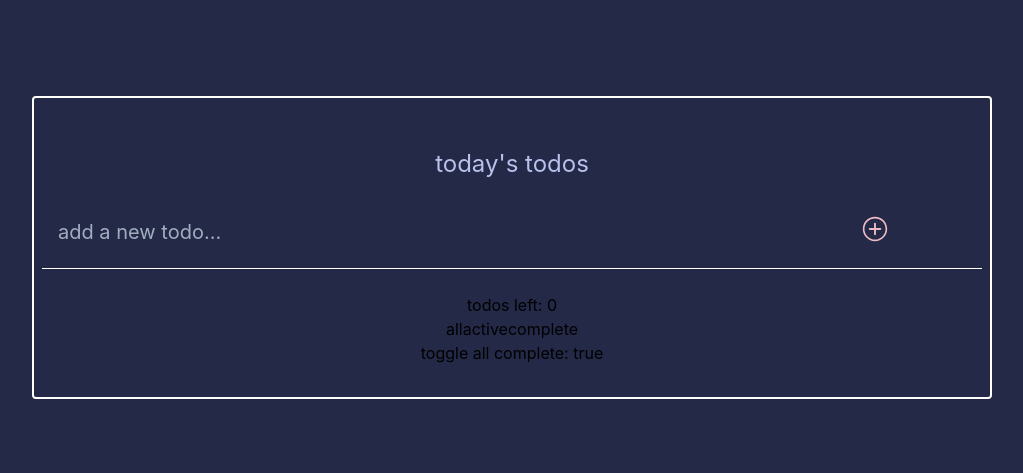
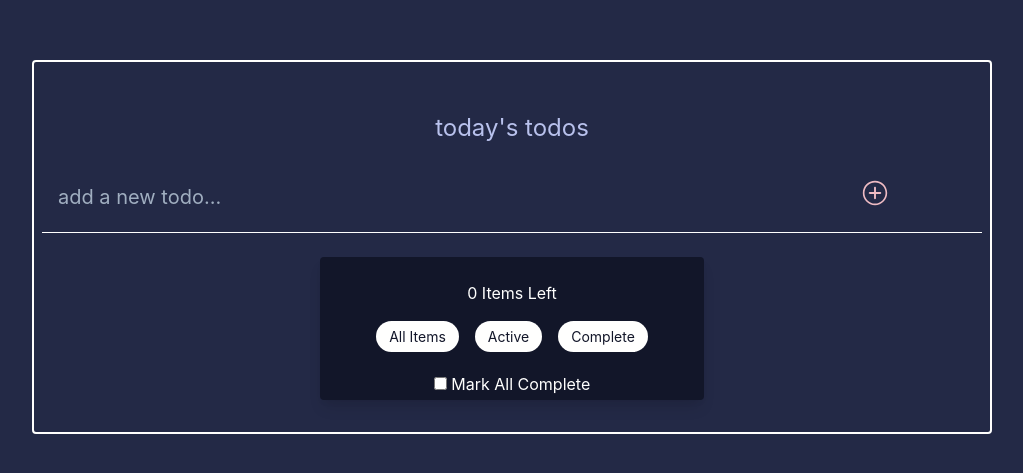
Before and after one commit to tim-corley/electron-react-todo, a React (Create React App) app: page / in a window 1280 px wide. Shown: the part 153-626 px from the top of the page, without its empty margins (128-1151 px from the left). Built offline with nearby package versions, Linux system fonts and the light colour scheme.

Commit message:
add styling

```diff
--- a/src/components/ToDoForm.js
+++ b/src/components/ToDoForm.js
@@ -38,7 +38,7 @@ class ToDoForm extends Component {
               placeholder="add a new todo..."
             />
             <button
-              className="w-1/4 px-2 py-4 mb-2"
+              className="w-1/4 px-2 py-4 mb-2 focus:outline-none"
               onClick={this.handleSubmit}
             >
               <IoIosAddCircleOutline className="flex text-3xl m-auto text-midnightink-button" />
--- a/src/components/ToDoItem.js
+++ b/src/components/ToDoItem.js
@@ -1,7 +1,8 @@
 import React from 'react';
+import { GoTrashcan } from 'react-icons/go';
 
 export default props => (
-  <div className="flex p-2 mt-2 shadow-lg rounded border-2 border-midnightink-stroke text-midnightink-headline">
+  <div className="relative w-full p-2 mt-2 shadow-lg rounded border-2 border-midnightink-stroke text-midnightink-headline">
     <div
       style={{
         textDecoration: props.todo.complete ? 'line-through' : ''
@@ -10,6 +11,8 @@ export default props => (
     >
       {props.todo.text}
     </div>
-    <button onClick={props.onDelete}>x</button>
+    <button className="absolute inset-y-0 right-0 p-2" onClick={props.onDelete}>
+      <GoTrashcan />
+    </button>
   </div>
 );
--- a/src/components/ToDoList.js
+++ b/src/components/ToDoList.js
@@ -60,6 +60,14 @@ export default class TodoList extends React.Component {
       todos = this.state.todos.filter(todo => todo.complete);
     }
 
+    let todos_count = this.state.todos.filter(todo => !todo.complete).length;
+    let todos_left;
+    if (todos_count === 1) {
+      todos_left = '1 Item Left';
+    } else {
+      todos_left = `${todos_count} Items Left`;
+    }
+
     return (
       <div className="m-auto w-3/4 px-2 py-8 rounded border-2 border-midnightink-headline">
         <h2 className="text-center text-2xl text-midnightink-paragraph m-4 ">
@@ -76,29 +84,44 @@ export default class TodoList extends React.Component {
             todo={todo}
           />
         ))}
-        <div className="mt-6 text-center">
+
+        <div className="max-w-sm m-auto mt-6 bg-midnightink-stroke rounded overflow-hidden shadow-lg">
+          <div className="mt-6 text-center text-midnightink-headline">
+            <div>{todos_left}</div>
             <div>
-            todos left: {this.state.todos.filter(todo => !todo.complete).length}
+              <div className="px-6 py-4">
+                <span className="inline-block bg-midnightink-headline rounded-full px-3 py-1 mx-2 text-sm font-semibold text-midnightink-stroke border border-transparent hover:bg-transparent hover:text-midnightink-button hover:border-midnightink-button rounded-full">
+                  <button
+                    className="focus:outline-none"
+                    onClick={() => this.updateTodoToShow('all')}
+                  >
+                    All Items
+                  </button>
+                </span>
+                <span className="inline-block bg-midnightink-headline rounded-full px-3 py-1 mx-2 text-sm font-semibold text-midnightink-stroke border border-transparent hover:bg-transparent hover:text-midnightink-button hover:border-midnightink-button rounded-full">
+                  <button
+                    className="focus:outline-none"
+                    onClick={() => this.updateTodoToShow('active')}
+                  >
+                    Active
+                  </button>
+                </span>
+                <span className="inline-block bg-midnightink-headline rounded-full px-3 py-1 mx-2 text-sm font-semibold text-midnightink-stroke border border-transparent hover:bg-transparent hover:text-midnightink-button hover:border-midnightink-button rounded-full">
+                  <button
+                    className="focus:outline-none"
+                    onClick={() => this.updateTodoToShow('complete')}
+                  >
+                    Complete
+                  </button>
+                </span>
               </div>
-          <div>
-            <button onClick={() => this.updateTodoToShow('all')}>all</button>
-            <button onClick={() => this.updateTodoToShow('active')}>
-              active
-            </button>
-            <button onClick={() => this.updateTodoToShow('complete')}>
-              complete
-            </button>
             </div>
-          {this.state.todos.some(todo => todo.complete) ? (
-            <div>
-              <button onClick={this.removeAllTodosThatAreComplete}>
-                remove all complete todos
-              </button>
           </div>
-          ) : null}
-          <div>
-            <button
-              onClick={() =>
+          <div className="m-auto text-center">
+            <div className="inline-block text-midnightink-headline p-1 mx-1">
+              <input
+                type="checkbox"
+                onChange={() =>
                   this.setState(state => ({
                     todos: state.todos.map(todo => ({
                       ...todo,
@@ -107,9 +130,18 @@ export default class TodoList extends React.Component {
                     toggleAllComplete: !state.toggleAllComplete
                   }))
                 }
-            >
-              toggle all complete: {`${this.state.toggleAllComplete}`}
-            </button>
+              />{' '}
+              <button> Mark All Complete</button>
+            </div>
+            {this.state.todos.some(todo => todo.complete) ? (
+              <div className="inline-block text-midnightink-headline p-1 mx-1">
+                <input
+                  type="checkbox"
+                  onChange={this.removeAllTodosThatAreComplete}
+                />{' '}
+                <button>Remove Completed</button>
+              </div>
+            ) : null}
           </div>
         </div>
       </div>
```
Lines whose indentation alone changed are shown as unchanged.
